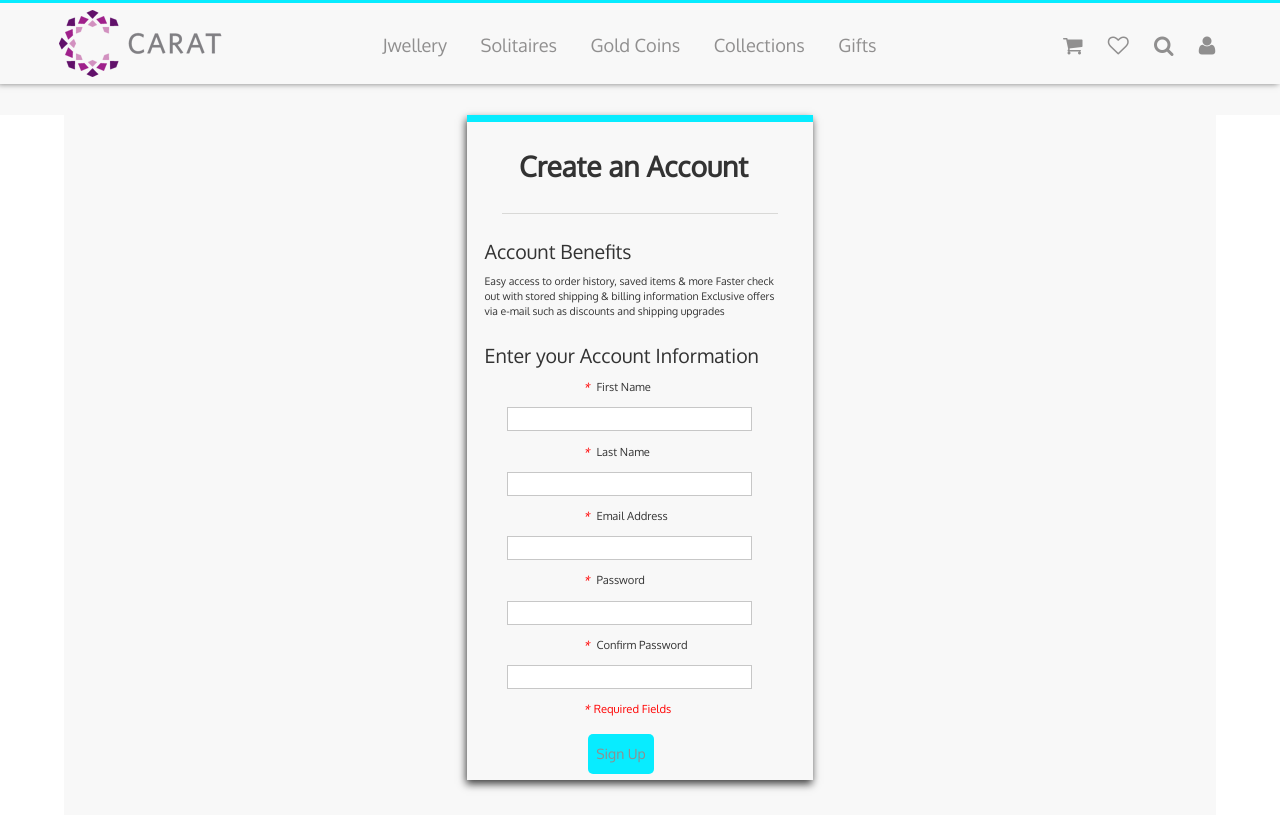
After one commit to hemantjadon/jwellery, a Django app: template templates/account-create/account-create.html in a window 1280 px wide. The commit adds this page. Run offline with Django 3.2, Linux system fonts and the light colour scheme; the template is opened without the code that fills it, so the values that code supplies are empty; style sheets or scripts are compiled from the project's sources; some libraries are stand-ins or nearby versions.

Commit message:
sign-up template

```diff
--- a/roughViews/urls.py
+++ b/roughViews/urls.py
@@ -13,5 +13,6 @@ urlpatterns = patterns('',
 				url(r'^gifts/$',giftsPage,name='gifts_page'),
 		#		url(r'^fb/$',fbPage,name='fb_page'),
 				url(r'^jwellery/(?P<code>[a-zA-Z0-9_.-=$]+)/$',product_detail_page),
+				url(r'^customer/account/create/$',account_create),
 
 			)+static(settings.MEDIA_URL, document_root=settings.MEDIA_ROOT)
--- /dev/null
+++ b/static/account-create/css/account-create1.less
@@ -0,0 +1,144 @@
+ @backgroundColor:#D2D2D2;
+@navFontColor:#908F8F;
+//@highlightColor:#30aadc;
+@highlightColor:#08ECFF;
+@baseFont:'Oxygen', sans-serif;
+@linkColor:black;
+@tableBackgroundColor:#f6f1ef;
+@borderBottom:#d9d9d7;
+
+body{
+	background-color: lighten(@backgroundColor,15%);
+	font-family:@baseFont;
+}
+
+
+
+
+	.page{
+		.main_content{
+		    margin-top: 85px;
+			transition: margin-top 1s ease;
+			 //padding-top: 100px;
+                .wrapper
+                 {
+                     width: 100%;
+					 margin-right: auto;
+					 .outer
+					  {
+					     background-color:white;
+					     width:100%;
+					     height:700px;
+					     .inner
+					     {
+
+					        margin-left:5%;
+					        margin-right:5%;
+					        height:100%;
+                            background-color:lighten(@backgroundColor,15%);
+                             #box
+                            {
+                               box-shadow:-1px 4px 8px 0px rgba(0,0,0,0.75);;
+                               margin-left:35%;
+                               margin-right:10%;
+                               margin-top:10%;
+                               width:30%;
+                               height:95%;
+
+
+                               .ribbon
+                               {
+                                   height:1%;
+                                   background-color:@highlightColor;
+                               }
+                               #create_account
+                               {
+                                  width:80%;
+                                  height:10%;
+                                  font-size:2em;
+                                  font-family:@baseFont;
+                                  font-weight:bold;
+                                  margin-left:15%;
+                                  margin-right:10%;
+                                  margin-top:7%;
+
+                               }
+
+                               #line
+                               {
+                                  width:80%;
+                                  margin-left:10%;
+                                  margin-right:10%;
+                                  height:1px;
+                                  background-color:@borderBottom;
+                               }
+
+                               #account_benefits
+                               {
+                                  h4
+                                  {
+                                     margin-left:5%;
+                                     margin-top:8%;
+                                     font-size:1.4em;
+                                  }
+
+                                  div
+                                  {
+                                     margin-left:5%;
+                                     margin-right:7%;
+                                     font-size:0.75em;
+                                  }
+                               }
+
+                               #account_info
+                               {
+                                   margin-left:5%;
+                                     margin-top:8%;
+                                     font-size:1.4em;
+                               }
+
+                               ul
+                               {
+                                  list-style:none;
+                                  em
+                                  {
+                                     color:red;
+                                     margin-right:4px;
+                                  }
+                                  .name
+                                   {
+                                      margin-left:25%;
+                                      margin-top:4%;
+                                      font-size:0.8em;
+                                   }
+                                  .input-text
+                                  {
+                                     width:80%;
+                                     margin-top:4%;
+                                     border: 1px solid #C7C7C7
+                                  }
+                                  .req
+                                  {
+                                    color:red;
+                                  }
+                               }
+
+                               .button
+                               {
+                                  margin-left:35%;
+                                  margin-top:2%;
+					              height:40px;
+					              border:2px solid transparent;
+					              border-radius:5px;
+					              background-color:@highlightColor;
+					              font-family: @baseFont;
+							      color:@navFontColor;
+							      font-size: 1em;
+                               }
+                            }
+					     }
+
+	                  }
+                }
+	    }
+    }
--- /dev/null
+++ b/templates/account-create/account-create.html
@@ -0,0 +1,150 @@
+<!DOCTYPE html>
+{% load staticfiles %}
+<html>
+  <head lang="en">
+    <title>Aura | Jwellery</title>
+    <meta charset="utf-8">
+      <meta http-equiv="X-UA-Compatible" content="IE=edge">
+      <meta name="viewport" content="width=device-width, initial-scale=1">
+    <script type="text/javascript" src={% static "jQuery/jquery-1.11.2.min.js" %}></script>
+    <link rel="stylesheet" type="text/css" href={% static "fontAwsome/font-awesome-4.3.0/css/font-awesome.min.css" %}>
+    <link rel="stylesheet" type="text/css" href={% static "bootstrap/bootstrap-3.3.5-dist/css/bootstrap.min.css" %}>
+    <link rel="stylesheet/less" type="text/css" href={% static "account-create/css/account-create1.less" %}>
+    <link href='http://fonts.googleapis.com/css?family=Oxygen:400,300' rel='stylesheet' type='text/css'>
+    <link href='http://fonts.googleapis.com/css?family=Source+Sans+Pro:300,400' rel='stylesheet' type='text/css'>
+  </head>
+  <body>
+    <div class="page">
+      {% include "navbar/navbar.html" %}
+      <!--Never Use Class .navBar -->
+      <div class="main_content">
+        <div class="wrapper">
+          <div class="outer">
+            <div class="inner">
+               <div id="box">
+                 <div class="ribbon"></div>
+                 <div id="create_account">
+                   Create an Account
+                 </div>
+                 <div id="line"></div>
+                 <div id="account_benefits">
+                       <h4> Account Benefits</h4>
+                       <div>
+                         Easy access to order history, saved items & more Faster check out with stored shipping & billing information Exclusive offers via e-mail such as discounts and shipping upgrades
+
+                       </div>
+                  </div>
+
+                  <!-- <form action="https://127.0.0.8000/customer/account/createpost/" method="post" id="form-validate" autocomplete="off">
+
+                         <input type="hidden" name="success_url" value="">
+                         <input type="hidden" name="error_url" value="">
+
+                         <h2 class="legend first">Enter your Account Information</h2>
+                         <ul class="form-list">
+                            <div class="customer-name">
+                                <li>
+                                   <div class="field name-firstname">
+                                       <label for="firstname" class="required"><em>*</em>First Name</label>
+                                       <input type="text" id="firstname" name="firstname" value="" title="First Name" class="input-text required-entry validate-alpha">
+                                    </div>
+                                </li>
+                                <li>
+                                <div class="field name-lastname">
+                                    <label for="firstname" class="required"><em>*</em>Last Name</label>
+                                    <input type="text" id="lastname" name="lastname" value="" title="Last Name" class="input-text required-entry validate-alpha">
+                                </div>
+                                </li>
+                              </div>
+
+                                <li>
+                                    <label for="email_address" class="required"><em>*</em>Email Address
+                                    </label>
+                                        <input type="text" name="email" id="email_address" value="" title="Email Address" class="input-text validate-email required-entry">
+                                </li>
+                                                                                                                                                                                                    <
+
+                                    <li class="fields">
+                                        <div class="field">
+                                            <label for="password" class="required"><em>*</em>Password                                </label>
+                                                <input type="password" name="password" id="password" title="Password" class="input-text required-entry validate-password">
+                                        </div>
+                                        <div class="field">
+                                            <label for="confirmation" class="required"><em>*</em>Confirm Password</label>
+
+                                            <div class="input-box">
+                                                <input type="password" name="confirmation" title="Confirm Password" id="confirmation" class="input-text required-entry validate-cpassword">
+                                            </div>
+                                        </div>
+                                    </li>
+
+
+                                  <div id="remember-me-popup" class="remember-me-popup" style="display:none;">
+                                      <div class="remember-me-popup-head">
+                                          <h3>What's this?</h3>
+                                          <a href="#" class="remember-me-popup-close" title="Close">Close</a>
+                                      </div>
+                                      <div class="remember-me-popup-body">
+                                          <p>Checking "Remember Me" will let you access your shopping cart on this computer when you are logged out</p>
+                                          <div class="remember-me-popup-close-button a-right">
+                                              <a href="#" class="remember-me-popup-close button" title="Close"><span>Close</span></a>
+                                          </div>
+                                      </div>
+                                  </div>
+
+                                  <div class="buttons-set">
+                                      <p class="required">* Required Fields</p>
+
+                                      <button type="submit" title="Submit" class="button">
+                                          <span><span>Sign Up</span></span></button>
+                                  </div>
+                              </form> -->
+
+                             <form action="https://127.0.0.8000/customer/account/createpost/" method="post" id="form-validate" autocomplete="off">
+                              {% csrf_token %}
+
+                                 <h2 id="account_info">Enter your Account Information</h2>
+                                 <ul>
+                                   <li>
+                                     <div class="name"><em>*</em> First Name</div>
+                                     <input type="text" id="firstname" name="firstname" value="" title="First Name" class="input-text required-entry validate-alpha">
+
+                                   </li>
+                                   <li>
+                                     <div class="name"><em>*</em> Last Name</div>
+                                     <input type="text" id="lastname" name="lastname" value="" title="Last Name" class="input-text required-entry validate-alpha">
+                                   </li>
+                                   <li>
+                                     <div class="name"><em>*</em> Email Address</div>
+                                     <input type="text" name="email" id="email_address" value="" title="Email Address" class="input-text validate-email required-entry">
+                                   </li>
+                                   <li>
+                                     <div class="name"><em>*</em> Password</div>
+                                     <input type="password" name="password" id="password" title="Password" class="input-text required-entry validate-password"
+                                   </li>
+                                   <li>
+                                     <div class="name"><em>*</em> Confirm Password</div>
+                                      <input type="password" name="confirmation" title="Confirm Password" id="confirmation" class="input-text required-entry validate-cpassword">
+                                   </li>
+                                   <li>
+                                     <div class="name req"><em>*</em>Required Fields</div>
+                                   </li>
+                                 </ul>
+                                   <button type="submit" title="Submit" class="button">
+                                          <span><span>Sign Up</span></span></button>
+<!-- Add additional popup after button click -->
+                             </form>
+               </div>
+            </div>
+
+          </div>
+        </div>
+      </div>
+    </div>
+    <div class="rough"></div>
+    <script src={% static "less.js-master/dist/less.js" %} type="text/javascript"></script>
+    <script type="text/javascript" src={% static "jQuery/jquery-1.11.2.min.js" %}></script>
+    <script type="text/javaascript" src={% static "bootstrap/bootstrap-3.3.5-dist/js/bootstrap.min.js" %}></script>
+    <script type="text/javascript" src={% static "jwelleryProductPage/js/jwelleryProductPage.js"%}></script>
+  </body>
+</html>
--- a/templates/product_detail/product_detail.html
+++ b/templates/product_detail/product_detail.html
@@ -175,7 +175,9 @@
 
          </div>
        <div id="query_form">
+            <div id="query">
 
+            </div>
         </div>
     </div>
 
```
Also changed, not shown: roughViews/views.py (+2 -52 lines), static/account-create/css/account-create.less (added, +58 -0 lines), static/product_detail/css/product_detail.less (+56 -47 lines).
